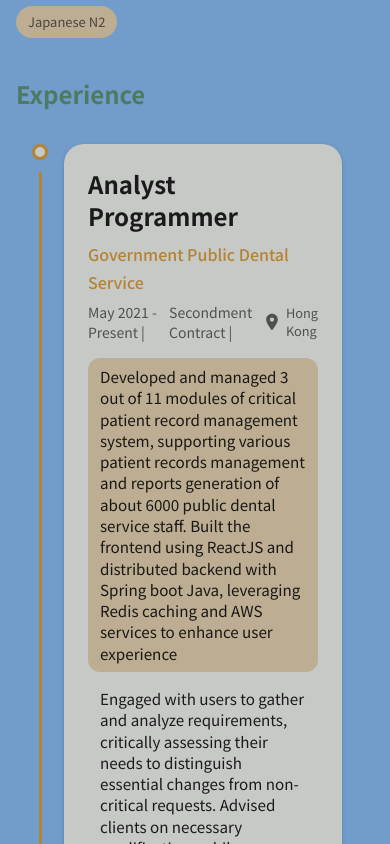
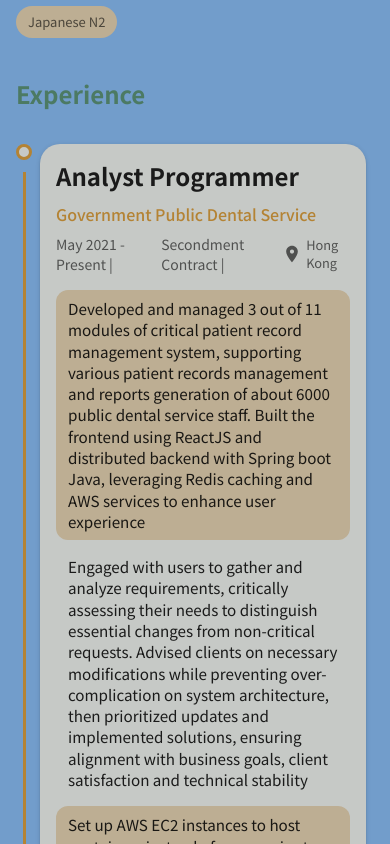
Before and after one commit to jkkcheung-dev/jkkcheung-dev.github.io, a React (Vite) app: page / in a window 390 px wide. Shown: the part 1480-2324 px from the top of the page. Built offline with nearby package versions, Linux system fonts and the light colour scheme; a web font is replaced by a local one.

Commit message:
fix: updated experience section layout for mobile

```diff
--- a/src/components/Experience.tsx
+++ b/src/components/Experience.tsx
@@ -35,7 +35,7 @@ export const Experience = ({ experiences }: ExperienceProps) => {
                 Experience
             </Typography>
 
-            <Timeline position="right">
+            <Timeline position="right" sx={{ ...(isMobile && { px: 0 }) }}>
                 {experiences.map((exp, idx) => (
                     <TimelineItem key={idx}>
                         {/* Always render but hide below md screen size*/}
@@ -96,11 +96,11 @@ export const Experience = ({ experiences }: ExperienceProps) => {
                             <TimelineConnector sx={{ bgcolor: 'primary.main', width: 3 }} />
                         </TimelineSeparator>
 
-                        <TimelineContent sx={{ py: '12px', px: 2 }}>
+                        <TimelineContent sx={{ py: '12px', ...(isMobile ? { px: 1 } : { px: 2 }) }}>
                             <Paper
                                 elevation={2}
                                 sx={{
-                                    p: 3,
+                                    p: 2,
                                     backgroundColor: 'background.paper',
                                     transition: 'all 0.3s ease-in-out',
                                     '&:hover': {
```
